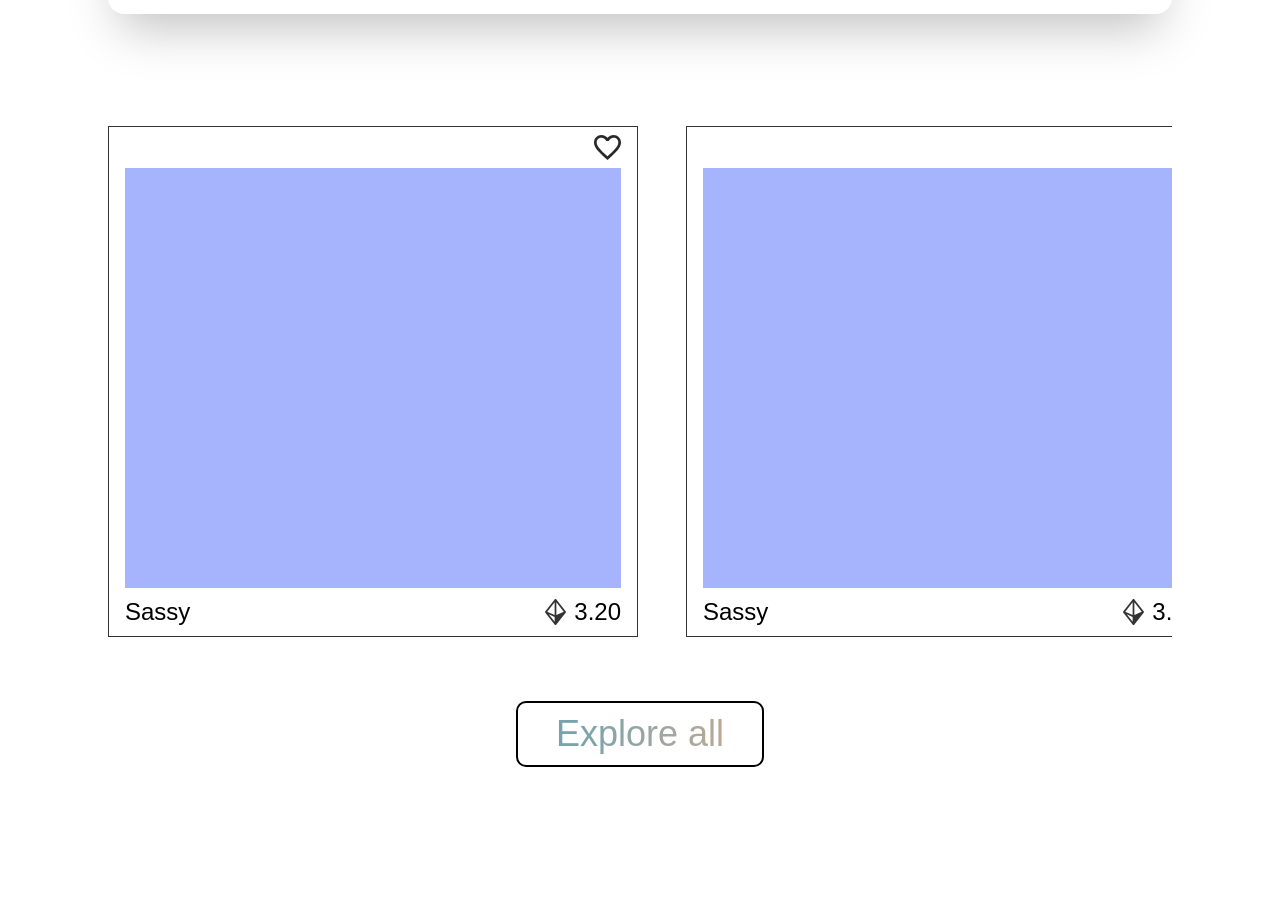
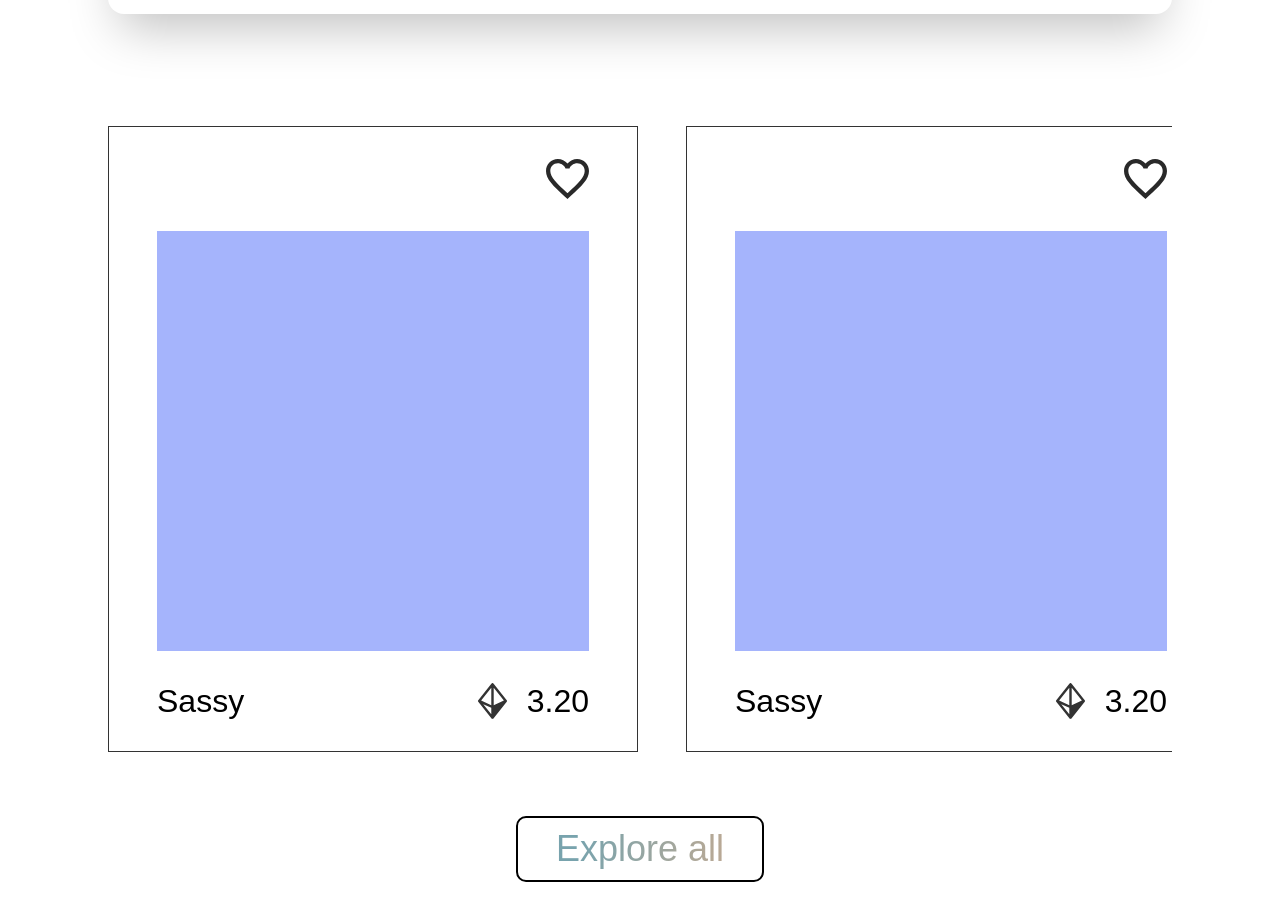
Before and after one commit to eniiku/Artsy, a React (Vite) app: page /marketplace/1 in a window 1280 px wide. Shown: the part 1480-2400 px from the top of the page. Before the commit the page ends 2311 px from the top, so only its background shows below. Built offline with nearby package versions, Linux system fonts and the light colour scheme; a web font is replaced by a local one.

Commit message:
feat(MarketItemFeat): create desktop view for comp

```diff
--- a/src/views/Marketplace/MarketItem/MarketItemFeat.tsx
+++ b/src/views/Marketplace/MarketItem/MarketItemFeat.tsx
@@ -3,20 +3,20 @@ import likeIcon from '@/assets/icons/product/icon-like.svg';
 
 const MarketItemFeat = () => {
   return (
-    <div className='border border-dark_gray_clr-200 px-4 py-2'>
+    <div className='border border-dark_gray_clr-200 px-4 py-2 lg:px-12 lg:py-8'>
       <div className='flex justify-end w-full'>
-        <img src={likeIcon} role='presentation' />
+        <img src={likeIcon} role='presentation' className='lg:w-[43px]' />
       </div>
 
       {/* image */}
 
-      <div className='bg-indigo-300 w-full h-[420px] my-2'></div>
+      <div className='bg-indigo-300 w-full h-[420px] my-2 lg:my-8'></div>
 
-      <div className='font-satoshi font-medium text-2xl flex justify-between items-center'>
+      <div className='font-satoshi font-medium text-2xl flex justify-between items-center lg:text-[32px]'>
         <h3 className='capitalize'>sassy</h3>
 
-        <h3 className='flex items-center gap-2'>
-          <img src={ethIcon} role='presentation' />
+        <h3 className='flex items-center gap-2 lg:gap-5'>
+          <img src={ethIcon} role='presentation' className='lg:h-9' />
           3.20
         </h3>
       </div>
```
